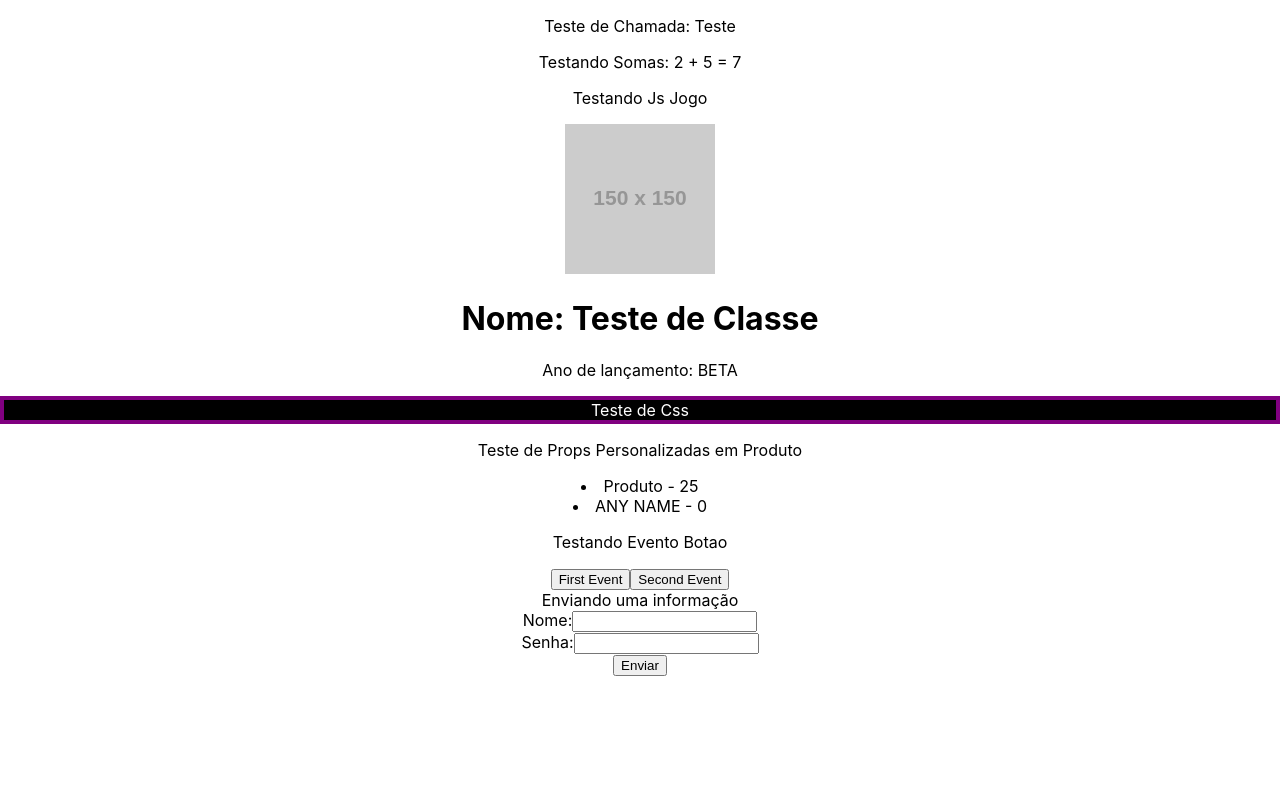
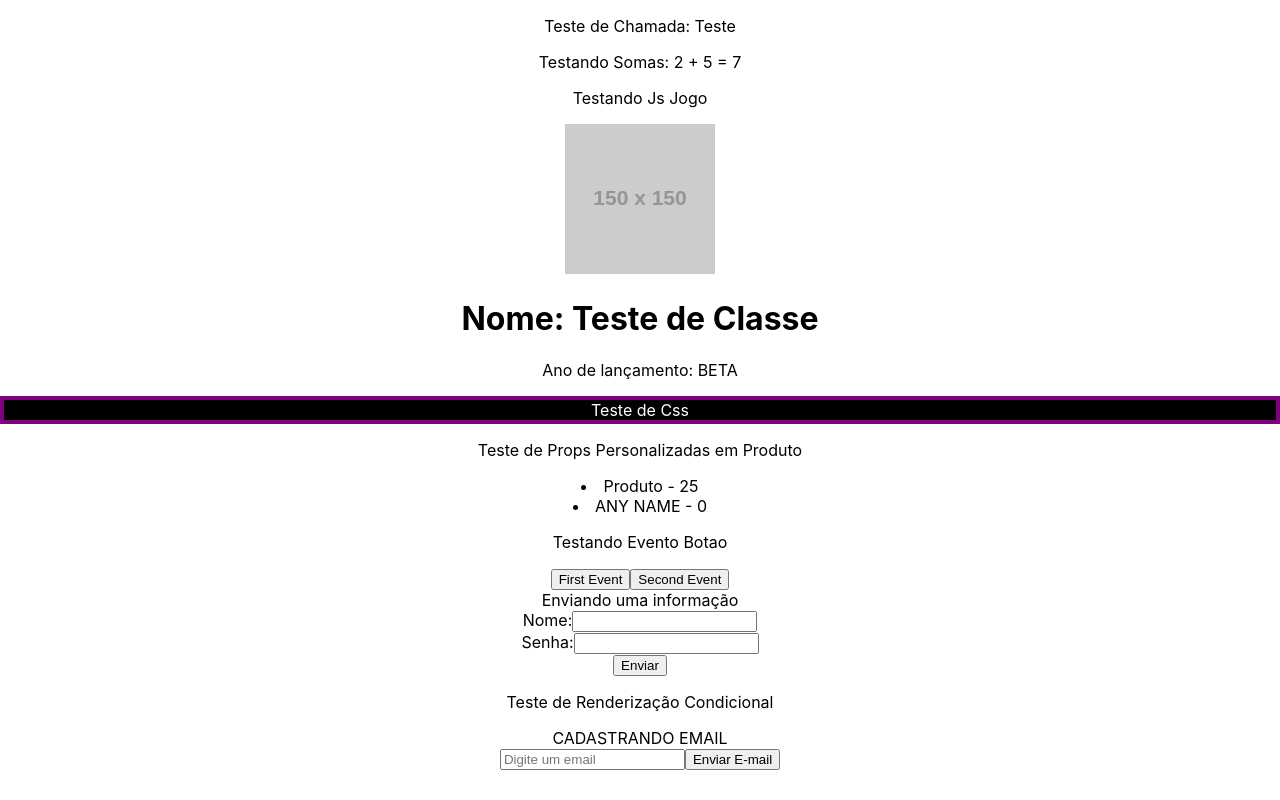
Before and after one commit to HiagoACSilva/App-Test, a React (Create React App) app: page / in a window 1280 px wide. Built offline with nearby package versions, Linux system fonts and the light colour scheme.

Commit message:
Adicionando Teste de condicional

```diff
--- a/src/App.js
+++ b/src/App.js
@@ -5,6 +5,7 @@ import Css from './components/Css';
 import Lista from './components/Lista';
 import Evento from './components/Evento';
 import Envio from './components/Envio';
+import Conditional from './components/Conditional';
 function App() {
 
   const num = 2
@@ -26,6 +27,8 @@ function App() {
       <Lista/>
       <Evento/>
       <Envio/>
+      <p>Teste de Renderização Condicional</p>
+      <Conditional/>
     </div>
   );
 }
--- /dev/null
+++ b/src/components/Conditional.js
@@ -0,0 +1,38 @@
+//TESTE DE CONDICIONAIS
+import { useState } from "react";
+
+function Conditional(){
+//CONSTANTES USANDO USESTATE
+    const [Email, setEmail] = useState()
+    const [UserEmail, setUserEmail] = useState()
+
+    function SendEmail(e){//FUNÇÃO DE ENVIO DE EMAIL
+        e.preventDefault()//PARA NAO PERDER OS DADOS
+        setUserEmail(Email)//PEGANDO O EMAIL E ENVIANDO PARA O USEREMAIL
+    }
+    function CleanEmail(e){
+        setUserEmail('')//LIMPANDO O USEREMAIL
+    }
+
+    return(
+        <div>
+            <>CADASTRANDO EMAIL</>
+            <form>
+                <input type = "email" placeholder="Digite um email" onChange={(e) => setEmail(e.target.value)}/>
+                <button type="submit" onClick={SendEmail}>
+                    Enviar E-mail
+                </button>
+                {UserEmail &&(
+                    <div>
+                        <p> o Email desse usuário é : {UserEmail}</p>
+                        <button onClick={CleanEmail}>
+                            Limpar Email
+                        </button>
+                    </div>
+                )}
+            </form>
+        </div>
+    )
+}
+
+export default Conditional
```
